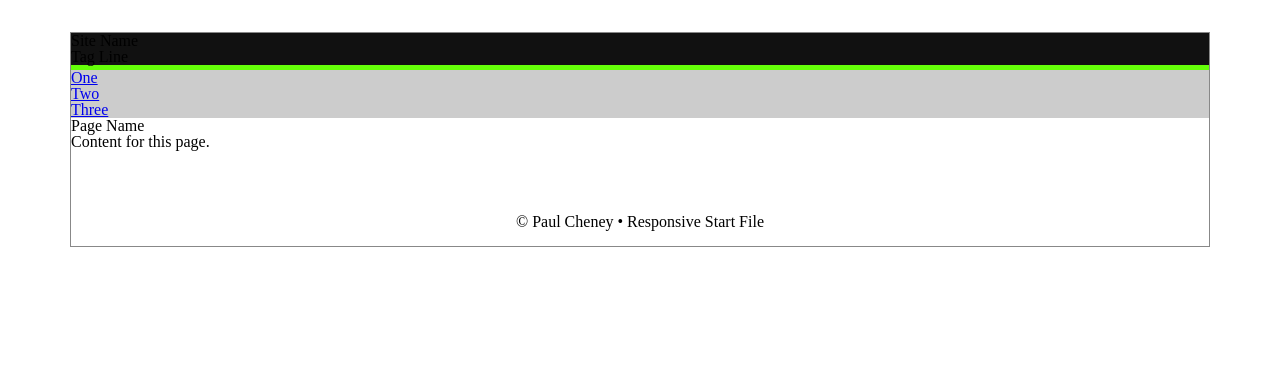
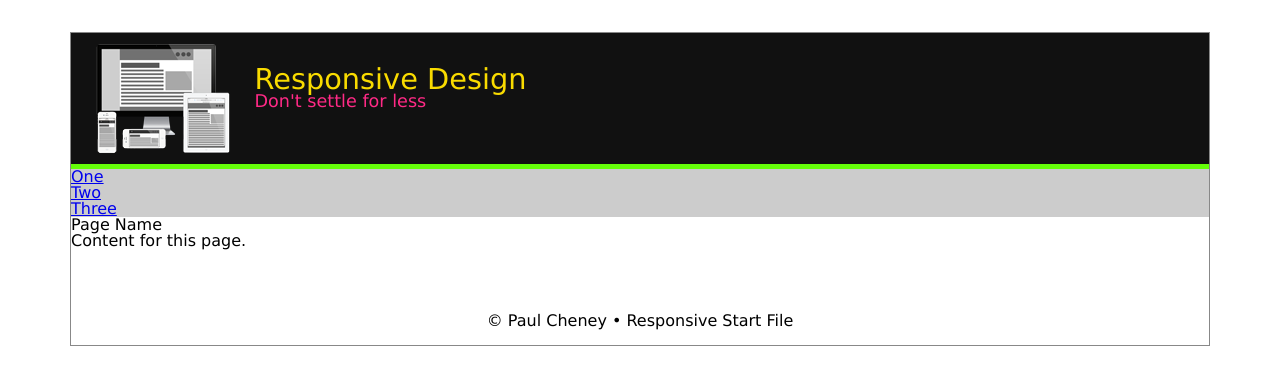
Before and after one commit to talorigomat/talorigomat.github.io, a plain HTML site: page index.html in a window 1280 px wide. Drawn offline with Linux system fonts and the light colour scheme.

Commit message:
corrected header to display logo, name + strapline

```diff
--- a/css/phone-default.css
+++ b/css/phone-default.css
@@ -7,6 +7,7 @@ html {-webkit-text-size-adjust: none; }
 /*-----BODY -----*/
 body {
 	font-size: 16px;
+    font-family: Verdana, Geneva, sans-serif;
 }
 
 
@@ -26,8 +27,16 @@ header img{
     float:left;
     padding: .5em 2%
 }
-header h1 {}
-header h2 {}
+header h1 {
+    font-size: 1.8em;
+    padding-top: 2em;
+    color: #f9db00;
+}
+header h2 {
+    font-size: 1.1em;
+    padding-top: 3em 0 .6em 0;
+    color: #ff2a86;
+}
 
 
 
@@ -64,6 +73,6 @@ footer {
 
 
     /*-------OTHER ------*/
-.keepOpen(
-        clear: both;
+.keepOpen{
+    clear:both;
 }
--- a/css/tablet.css
+++ b/css/tablet.css
@@ -11,7 +11,7 @@
 
 /*-----HEADER -----*/
 
-
+    header h1{padding-top: 1.1em;}
 
 
 /*-----NAVigation -----*/
--- a/index.html
+++ b/index.html
@@ -32,10 +32,12 @@
 <div id="container">
 
 	<header>
+        <img src="logo.png" alt="logo">
     <hgroup>
-    <h1>Site Name</h1>
-    <h2>Tag Line</h2>
+    <h1>Responsive Design</h1>
+    <h2>Don't settle for less</h2>
     </hgroup>
+        <div class="keepOpen"></div>
     </header>
 
 
@@ -62,5 +64,6 @@
 
     </div> <!-- end container -->
     </div> <!-- end wrapper -->
+
 </body>
 </html>
```
